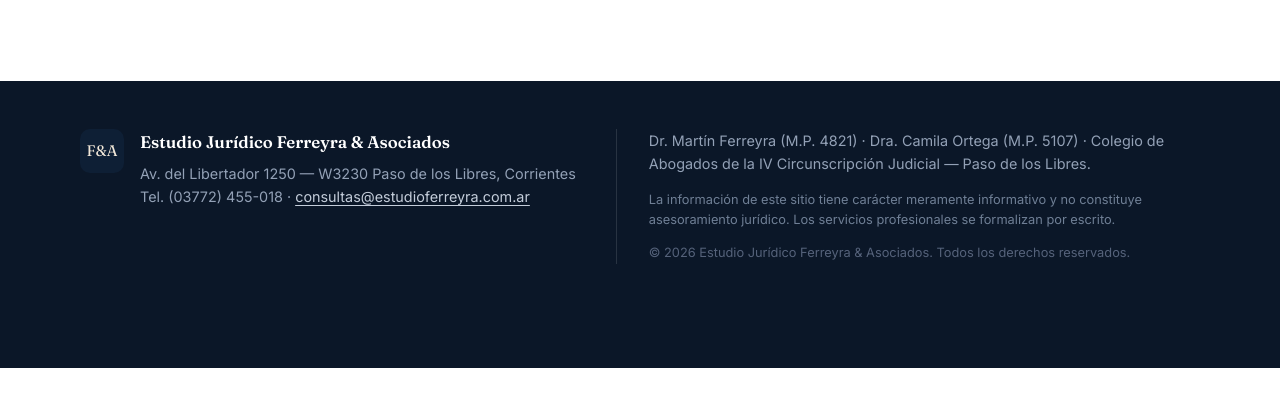
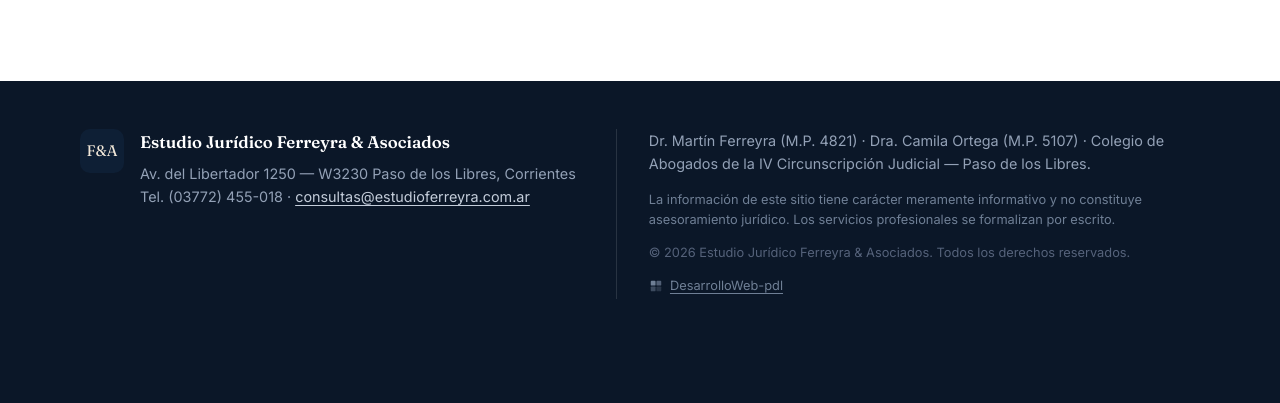
Before and after one commit to DesarrolloWeb-PDL/estudiojuridico-pdl, a plain HTML site: page index.html in a window 1280 px wide. Shown: the part 5256-5659 px from the top of the page. Before the commit the page ends 5624 px from the top, so only its background shows below. Drawn offline with Linux system fonts and the light colour scheme.

Commit message:
feat: credit DesarrolloWeb-pdl en el footer

```diff
--- a/index.html
+++ b/index.html
@@ -404,6 +404,17 @@
         <p>Dr. Martín Ferreyra (M.P. 4821) · Dra. Camila Ortega (M.P. 5107) · Colegio de Abogados de la IV Circunscripción Judicial — Paso de los Libres.</p>
         <p class="footer__disclaimer">La información de este sitio tiene carácter meramente informativo y no constituye asesoramiento jurídico. Los servicios profesionales se formalizan por escrito.</p>
         <p class="footer__copy">© <span id="year">2026</span> Estudio Jurídico Ferreyra &amp; Asociados. Todos los derechos reservados.</p>
+        <a class="footer__dev" href="https://desarrolloweb-pdl.dev" target="_blank" rel="noopener noreferrer">
+          <span class="footer__dev-logo" aria-hidden="true">
+            <svg xmlns="http://www.w3.org/2000/svg" viewBox="0 0 32 32" fill="currentColor">
+              <rect x="4" y="4" width="11" height="11" rx="2" opacity="1"/>
+              <rect x="17" y="4" width="11" height="11" rx="2" opacity="0.7"/>
+              <rect x="4" y="17" width="11" height="11" rx="2" opacity="0.5"/>
+              <rect x="17" y="17" width="11" height="11" rx="2" opacity="0.3"/>
+            </svg>
+          </span>
+          DesarrolloWeb-pdl
+        </a>
       </div>
     </div>
   </footer>
--- a/styles.css
+++ b/styles.css
@@ -528,6 +528,20 @@ p { margin: 0 0 1em; }
 .footer__legal { border-left: 1px solid rgba(255, 255, 255, .12); padding-left: 2rem; }
 .footer__disclaimer { font-size: .8rem; color: #6f7f95; }
 .footer__copy { font-size: .8rem; color: #55627a; margin: 0; }
+.footer a.footer__dev {
+  display: inline-flex;
+  align-items: center;
+  gap: .45rem;
+  margin-top: .75rem;
+  font-size: .8rem;
+  color: #6f7f95;
+  transition: color .2s ease;
+}
+.footer__dev:hover { color: #fff; }
+.footer__dev-logo { display: inline-flex; width: 14px; height: 14px; }
+.footer__dev-logo svg { width: 100%; height: 100%; display: block; }
+.footer__dev:hover .footer__dev-logo { transform: scale(1.1); }
+.footer__dev-logo { transition: transform .2s ease; }
 
 /* ---------- Barra móvil ---------- */
 .mobile-bar {
```
